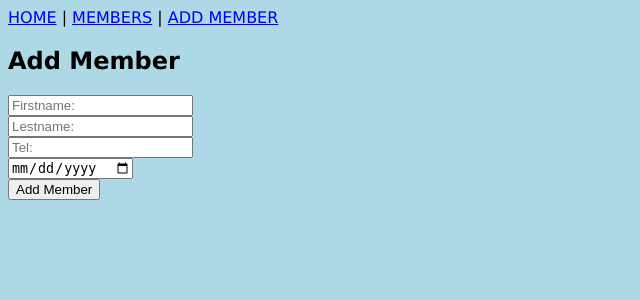
After one commit to janos870/django_tennis_club, a Django app: page /add_member/ in a window 1280 px wide. The commit adds this page. Shown: the top 300 px of the page, without its empty margins (0-640 px from the left). Run offline with Django 4.2, Linux system fonts and the light colour scheme.

Commit message:
add add member form to the template

```diff
--- /dev/null
+++ b/members/forms.py
@@ -0,0 +1,8 @@
+from django import forms
+from .models import Member
+
+
+class MemberForm(forms.ModelForm):
+    class Meta:
+        model = Member
+        fields = ['firstname', 'lastname', 'phone', 'joined_date']
--- a/members/models.py
+++ b/members/models.py
@@ -1,4 +1,5 @@
 from django.db import models
+from django.utils import timezone
 
 
 class Member(models.Model):
@@ -6,7 +7,7 @@ class Member(models.Model):
     firstname = models.CharField(max_length=255)
     lastname = models.CharField(max_length=255)
     phone = models.IntegerField(null=True)
-    joined_date = models.DateField(null=True)
+    joined_date = models.DateField(default=timezone.now)
 
     def __str__(self):
         return f"{self.firstname} {self.lastname}"
--- /dev/null
+++ b/members/templates/add_member.html
@@ -0,0 +1,38 @@
+{% extends "master.html" %}
+
+
+{% block content %}
+  <form action="{% url 'add_member' %}" method="post">
+
+    <div class="inputbx">
+      <div>
+        <h2>Add Member</h2>
+      </div>
+
+      <div>
+        <label for="firstname"></label>
+        <input id="firstname" name="firstname" placeholder="Firstname:" required type="text">
+      </div>
+
+      <div>
+        <label for="lastname"></label>
+        <input type="text" id="lastname" name="lastname" placeholder="Lestname:" required>
+      </div>
+
+      <div>
+        <label for="phone"></label>
+        <input type="tel" id="phone" name="phone" placeholder="Tel:" required>
+      </div>
+
+      <div>
+        <label for="joined_date"></label>
+        <input type="date" id="joined_date" name="joined_date" required>
+      </div>
+
+      <div class="submit-btn">
+        <input type="submit" value="Add Member">
+      </div>
+    </div>
+    {% csrf_token %}
+  </form>
+{% endblock %}
--- a/members/templates/master.html
+++ b/members/templates/master.html
@@ -9,7 +9,8 @@
 
 <div class="topnav">
   <a href="/">HOME</a> |
-  <a href="/members">MEMBERS</a>
+  <a href="/members">MEMBERS</a> |
+  <a href="/add_member/">ADD MEMBER</a>
 </div>
 
 {% block content %}
--- a/members/urls.py
+++ b/members/urls.py
@@ -5,5 +5,6 @@ urlpatterns = [
     path('', views.main, name='main'),
     path('members/', views.members, name='members'),
     path('members/details/<int:id>', views.details, name='details'),
+    path('add_member/', views.add_member, name="add_member"),
     path('testing/', views.testing,  name="testing")
 ]
--- a/members/views.py
+++ b/members/views.py
@@ -1,6 +1,9 @@
 from django.http import HttpResponse
+from django.shortcuts import render, redirect
+from .forms import MemberForm
 from django.template import loader
 from .models import Member
+from django.utils import timezone
 
 
 def members(request):
@@ -21,6 +24,22 @@ def details(request, id):
     return HttpResponse(template.render(context, request))
 
 
+def add_member(request):
+    if request.method == 'POST':
+        form = MemberForm(request.POST)
+        if form.is_valid():
+            member = form.save(commit=False)
+            member.joined_date = timezone.now()
+            member.save()
+            return redirect('members')
+    else:
+        form = MemberForm()
+
+    template = loader.get_template('add_member.html')
+    context = {'form': form}
+    return HttpResponse(template.render(context, request))
+
+
 def main(request):
     template = loader.get_template('main.html')
     return HttpResponse(template.render())
```
Also changed, not shown: members/static/style.css (+32 -0 lines), db.sqlite3, members/migrations/0003_alter_member_joined_date.py (added), 2 other files.
